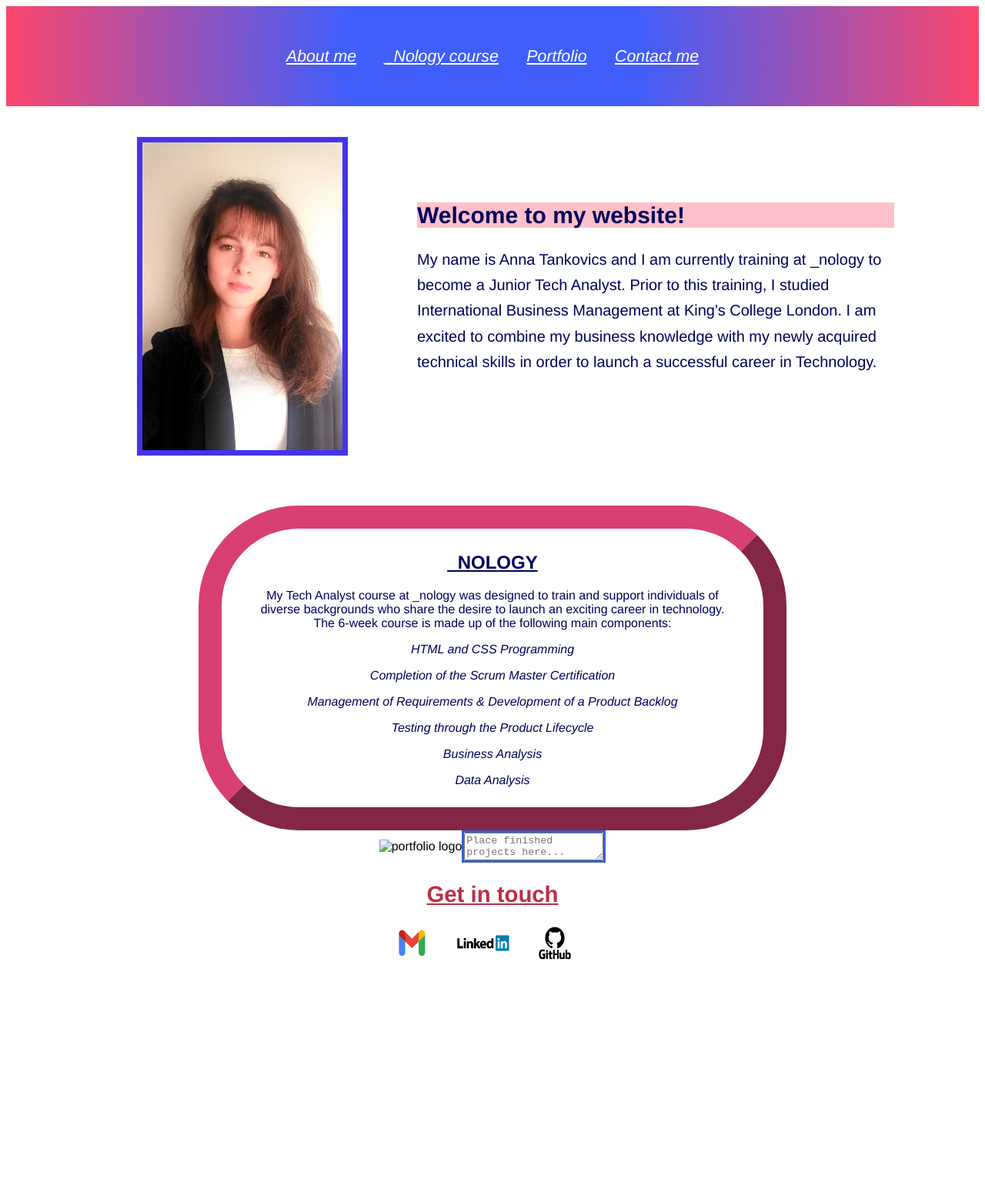
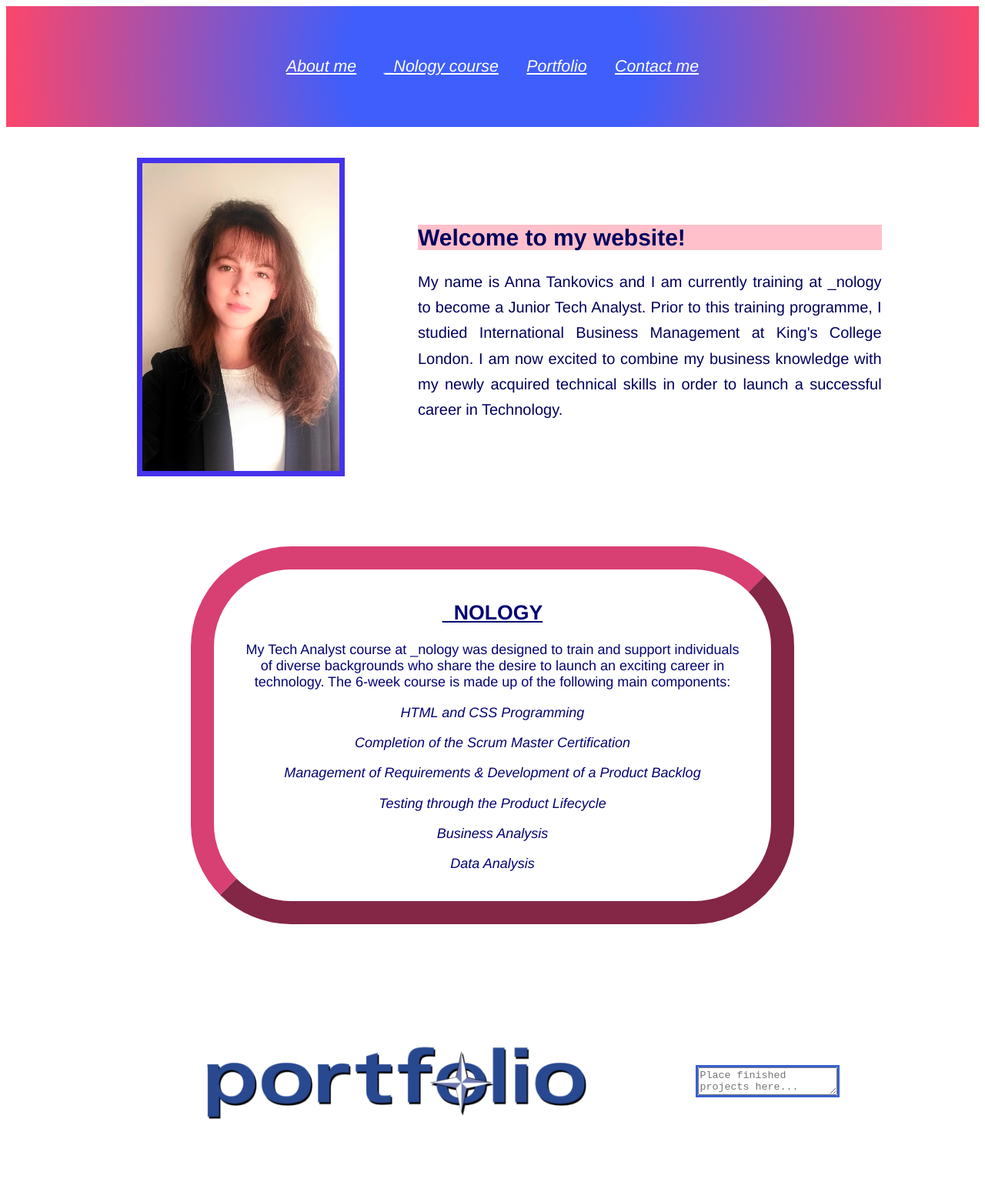
Before and after one commit to Tan419/Website, a plain HTML site: page index.html in a window 1280 px wide. Shown: the top 1549 px of the page at 77% size. Before the commit the page ends 1295 px from the top, so only its background shows below. Drawn offline with Linux system fonts and the light colour scheme.

Commit message:
Final edits

```diff
--- a/index.html
+++ b/index.html
@@ -8,7 +8,6 @@
     <link rel="icon"
       type="A.png"
       href="https://iconsplace.com/wp-content/uploads/_icons/0000ff/256/png/letter-a-icon-2-256.png"/>
-
 </head>
 
 <body>
@@ -25,14 +24,14 @@
 
     <main>
 
-       <section class="about">
+       <section id="about">
            <div id = "image">
                <img src="./Profile2.jpg" alt="Profile picture">
            </div>
 
            <div id="text">
                <h1>Welcome to my website!</h1>
-               <p>My name is Anna Tankovics and I am currently training at _nology to become a Junior Tech Analyst. Prior to this training, I studied International Business Management at King's College London. I am excited to combine my business knowledge with my newly acquired technical skills in order to launch a successful career in Technology.</p>
+               <p>My name is Anna Tankovics and I am currently training at _nology to become a Junior Tech Analyst. Prior to this training programme, I studied International Business Management at King's College London. I am now excited to combine my business knowledge with my newly acquired technical skills in order to launch a successful career in Technology.</p>
            </div>
        </section>
 
@@ -52,9 +51,9 @@
        </section>
 
 
-       <section class="portfolio">
+       <section id="portfolio">
            <div id="portimg">
-               <img src="portfolio-logoZ.png" alt="portfolio logo">
+               <img src="portfolioZ.png" alt="portfolio logo">
            </div>
 
            <div id="placeholder">
--- a/style.css
+++ b/style.css
@@ -12,9 +12,9 @@ header {
     display: flex;
     align-items: center;
     justify-content: space-evenly;
-    height: 130px;
-    margin: 0px;
-    padding: 0px;
+    min-height: 20%;
+    margin: auto;
+    padding: auto;
     background-color: rgb(63,94,251);
     background: radial-gradient(circle, rgba(63,94,251,1) 30%, rgba(252,70,107,1) 100%);
 }
@@ -31,78 +31,90 @@ h1 {
     background-color: pink;
 }
 
-.about {
+#about {
     display: flex;
     align-items: center;
-    justify-content: center;
-    line-height: 25pt;
-    font-size: 60pt;
+    justify-content: space-evenly;
 }
 
-.about img {
-    width: 260px;
-    height: 400px;
-    margin: 40px 90px 15px 170px;
+#about img {
+    max-width: 260px;
+    max-height: 400px;
+    margin: 40px 70px 15px 170px;
     border-color: rgb(69, 51, 236);
     border-style: solid;
     border-width: 7px;
 }
 
-.image {
+#image {
     flex-basis: 40%;
 }
 
 #text {
-    padding-right: 110px;
+    /* padding: 45px; */
     font-size: 15pt;
     color:#01015c;
+    line-height: 25pt;
+    text-align: justify;
+    /* margin: 5% 10%; */
+    padding: 5% 10% 2% 2%;
 }
 
 #nology {
     text-align: center;
     vertical-align: middle;
-    color:#01015c;
+    color:#030374;
     border: 30px solid rgb(216, 63, 114);
     border-style: outset;
     border-radius: 130px;
-    margin: 50px 250px 0px 250px;
-    padding: 10px 40px;
-    font-size: 12pt;
+    margin: 6% 19% 0% 19%;
+    padding: 1.5% 2.5%;
 }
 
 #nology h2 {
     text-decoration: underline;
     text-transform: uppercase;
+    font-size: 20pt;
+}
 
+#nology p {
+    line-height: 16pt;
+    font-size: 13.5pt;
 }
 
 #nology ul {
     text-align: center;
     display: block;
-    margin: 0;
     padding: 0;
     list-style: none;
     font-style: italic;
 }
 
-.portfolio {
+#portfolio {
     display: flex;
     align-items: center;
     justify-content: center;
-    margin: 0px;
-    padding: 0px;
+    margin: 5%;
+    padding: auto;
+}
+
+#portfolio img {
+    width: 90%;
+    height: auto;
 }
 
 #placeholder {
     border: 3px solid rgb(57, 97, 207);
-    size: 8px;
+    size: 7px;
+    margin-top: 0px 0px;
 }
 
 #contacts h2 {
-    color: rgb(189, 45, 69);
+    color: white;
+    background-color: rgb(216, 63, 114);
     text-align: center;
-    text-decoration: underline;
-    font-size: 22pt;
+    font-size: 23pt;
+    font-weight: bold;
 }
 
 #logos {
@@ -112,32 +124,19 @@ h1 {
 
 #logos div {
     display: flex;
-    height: 43px;
-    width: 93px;
-    margin-bottom: 40px;
-    margin-top: 0%;
+    height: 44px;
+    width: 95px;
+    padding: 0% 1.5% 1% 1.5%;
 }
 #logos img {
     width: 90%;
     height: 100%;
 }
 
-
-/* #logos img {
-    width: 50px;
-    height: 50px;
-    display: flex;
-    justify-content: center;
-    justify-content: space-evenly;
-    align-items: center;
-    display: inline-block;
-} */
-
-/*.contacts img {
-    align-items: center;
-    display: inline-block;
-}*/
-
-/* *  {background-color:rgb(2,0,36);
-    background: linear-gradient(90deg, rgba(2,0,36,1) 0%, rgba(9,9,121,1) 10%, rgba(0,212,255,1) 80%);
-} */
+@media screen and (max-width: 997px) {
+    section {
+        display:flex;
+        flex-direction: column;
+        flex-wrap: wrap;
+    }
+};
```
Also changed, not shown: Ocean.jpg (deleted), portfolioZ.png (added).
